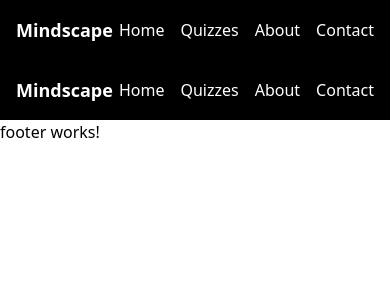
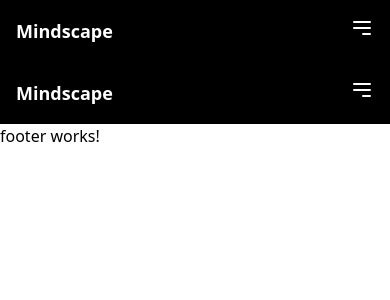
Before and after one commit to MsY2K4/Quiz-App, an Angular app in the folder my_quiz_app/: page /navbar in a window 390 px wide. Shown: the top 300 px of the page. Built offline with nearby package versions, Linux system fonts and the light colour scheme.

Commit message:
Update navbar.component.html

```diff
--- a/my_quiz_app/src/app/index/navbar/navbar.component.html
+++ b/my_quiz_app/src/app/index/navbar/navbar.component.html
@@ -2,12 +2,26 @@
 <nav class="bg-black p-4">
     <div class="container mx-auto flex justify-between items-center">
       <a routerLink="/home" class="text-white text-lg font-bold">Mindscape</a>
-      <div class="space-x-4">
+      <div class="hidden md:flex space-x-4">
         <a routerLink="/home" class="text-white">Home</a>
         <a routerLink="/quizzes" class="text-white">Quizzes</a>
         <a routerLink="/about" class="text-white">About</a>
         <a routerLink="/contact" class="text-white">Contact</a>
       </div>
+      <div class="md:hidden">
+        <!-- Add a responsive menu button -->
+        <button class="text-white focus:outline-none" (click)="toggleMenu()">
+          <svg class="h-6 w-6" fill="none" stroke="currentColor" viewBox="0 0 24 24" xmlns="http://www.w3.org/2000/svg">
+            <path stroke-linecap="round" stroke-linejoin="round" stroke-width="2" d="M4 6h16M4 12h16m-7 6h7"></path>
+          </svg>
+        </button>
+      </div>
+    </div>
 
+    <div *ngIf="isMenuOpen" class="md:hidden">
+      <a routerLink="/home" class="text-white block py-2" (click)="toggleMenu()">Home</a>
+      <a routerLink="/quizzes" class="text-white block py-2" (click)="toggleMenu()">Quizzes</a>
+      <a routerLink="/about" class="text-white block py-2" (click)="toggleMenu()">About</a>
+      <a routerLink="/contact" class="text-white block py-2" (click)="toggleMenu()">Contact</a>
     </div>
   </nav>
```
